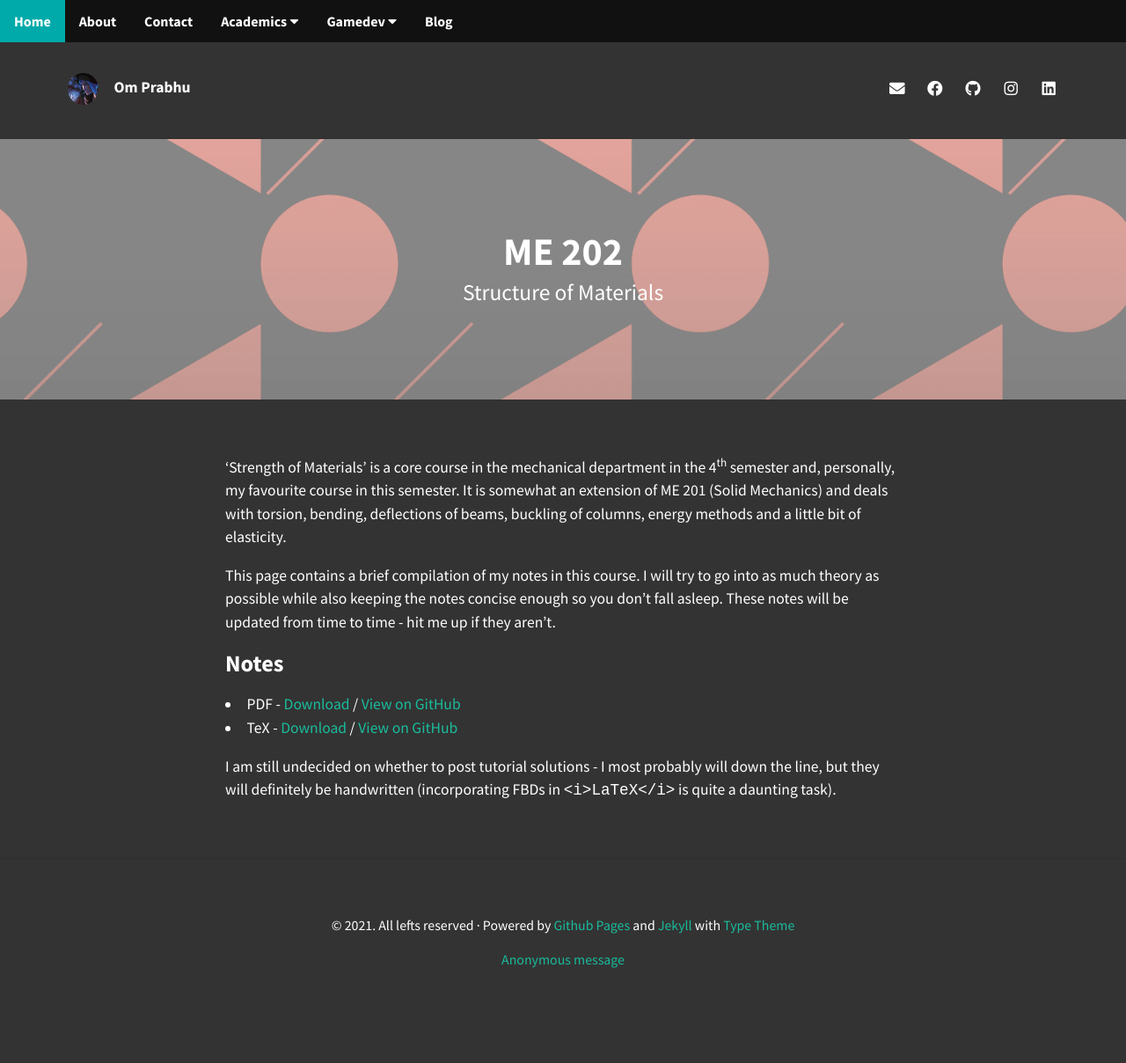
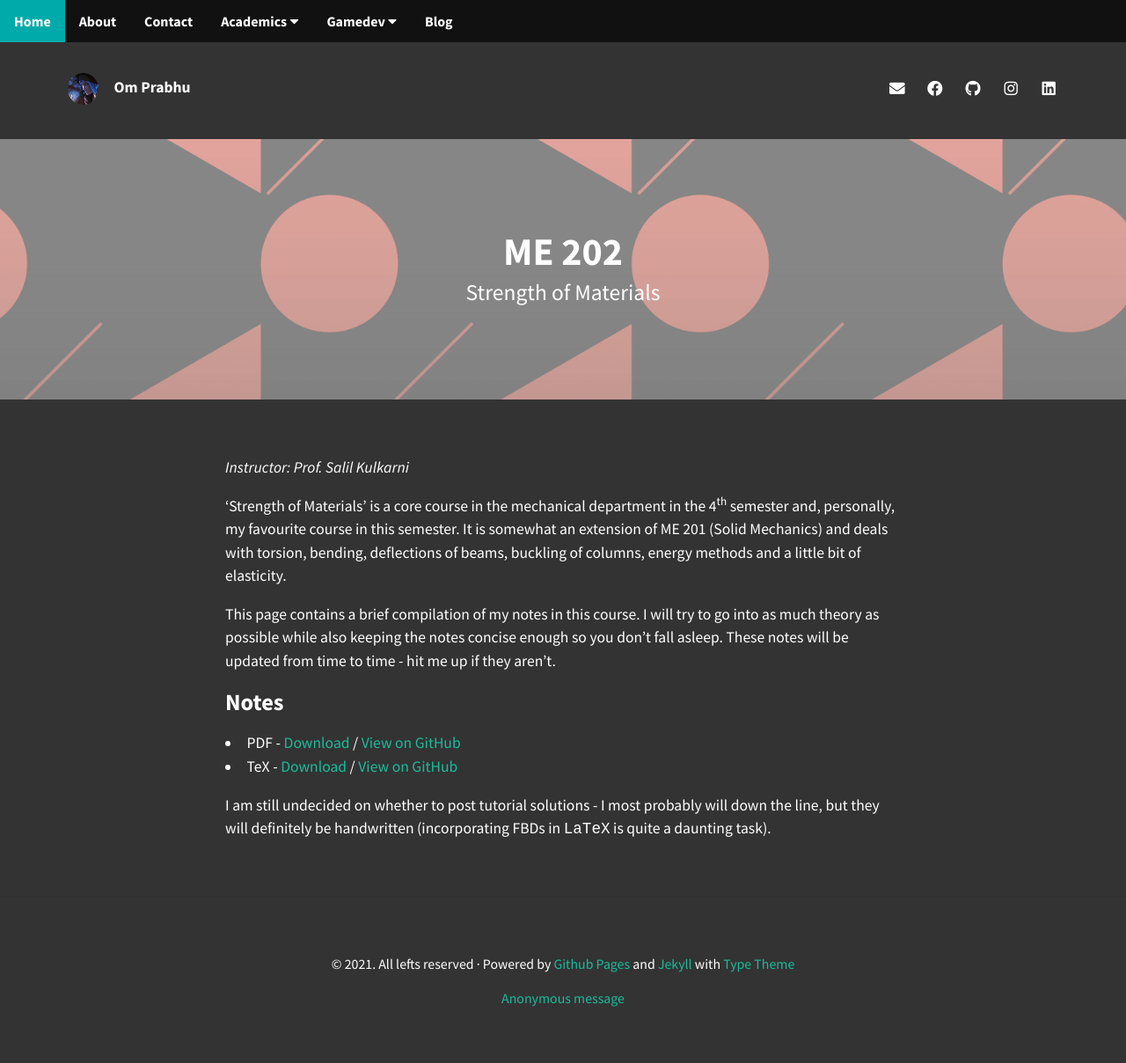
Before and after one commit to omprabhu31/omprabhu31.github.io, a Jekyll site: the page built from academics/notes/me202/me202.md, in a window 1280 px wide. Shown: the whole page at 88% size. Built offline with Jekyll 4.4.1, drawn with Linux system fonts in a browser that asks for light colours; nearby versions of some CDN libraries; before the commit the page ends 1164 px from its top, so only the background shows below that.

Commit message:
added me202 page

```diff
--- a/academics/notes/me202/me202.md
+++ b/academics/notes/me202/me202.md
@@ -1,11 +1,13 @@
 ---
 layout: page
 title: ME 202
-subtitle: Structure of Materials
+subtitle: Strength of Materials
 permalink: /academics/notes/me202/
 feature-img: "assets/img/sample_feature_img_2.png"
 hide: true
 ---
+<i>Instructor: Prof. Salil Kulkarni</i>
+
 'Strength of Materials' is a core course in the mechanical department in the 4<sup>th</sup> semester and, personally, my favourite course in this semester. It is somewhat an extension of ME 201 (Solid Mechanics) and deals with torsion, bending, deflections of beams, buckling of columns, energy methods and a little bit of elasticity.
 
 This page contains a brief compilation of my notes in this course. I will try to go into as much theory as possible while also keeping the notes concise enough so you don't fall asleep. These notes will be updated from time to time - hit me up if they aren't.
@@ -17,4 +19,4 @@ This page contains a brief compilation of my notes in this course. I will try to
 <li>TeX - <a href="https://omprabhu31.github.io/academics/notes/me202/me202notes.tex">Download</a> / <a href="https://github.com/omprabhu31/omprabhu31.github.io/blob/master/academics/notes/me202/me202notes.tex">View on GitHub</a></li>
 </ul>
 
-I am still undecided on whether to post tutorial solutions - I most probably will down the line, but they will definitely be handwritten (incorporating FBDs in `<i>LaTeX</i>` is quite a daunting task).
+I am still undecided on whether to post tutorial solutions - I most probably will down the line, but they will definitely be handwritten (incorporating FBDs in `LaTeX` is quite a daunting task).
```
Also changed, not shown: academics/notes/ma214/ma214.md (+2 -0 lines), academics/notes/notes.md (+1 -1 lines).
